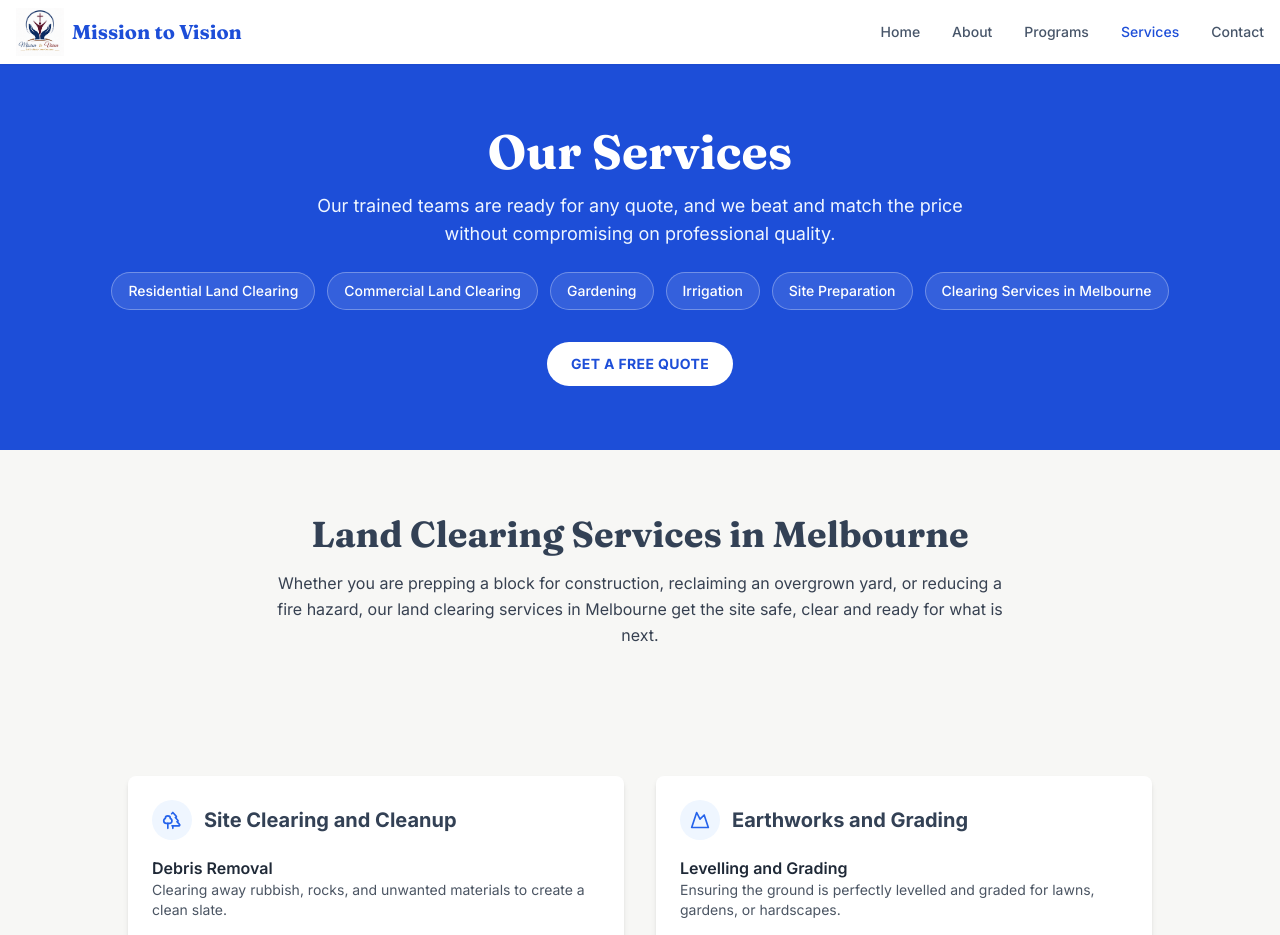
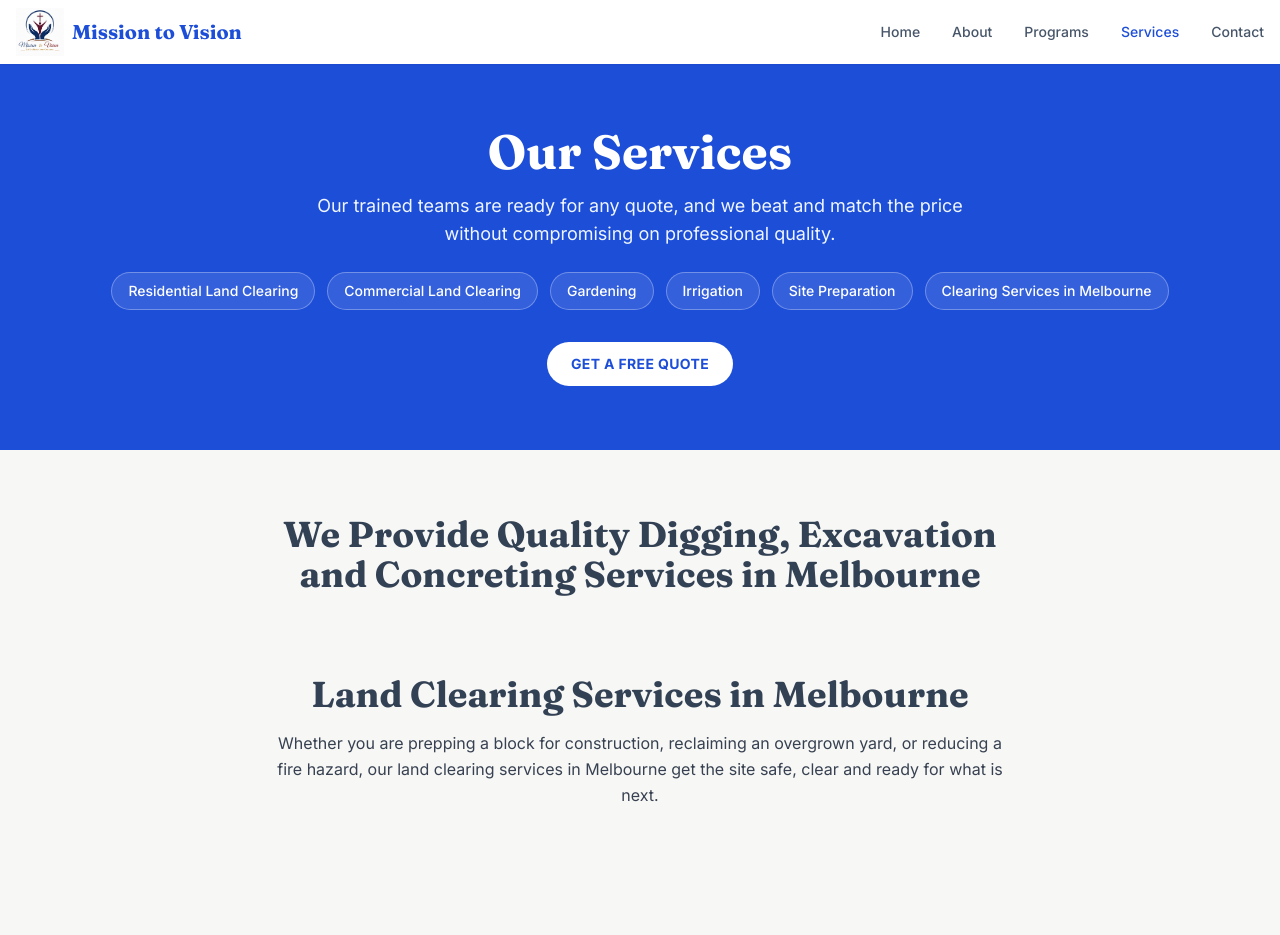
Before and after one commit to Philadelphia-Church/mission-to-vision, a React (Vite) app: page /services in a window 1280 px wide. Shown: the top 935 px of the page. Built offline with nearby package versions, Linux system fonts and the light colour scheme.

Commit message:
Add Digging, Excavation and Concreting heading to Services page

```diff
--- a/src/pages/Services.tsx
+++ b/src/pages/Services.tsx
@@ -123,6 +123,12 @@ export default function Services() {
       </section>
 
       <section className="section-container max-w-3xl mx-auto text-center">
+        <h2 className="section-title">
+          We Provide Quality Digging, Excavation and Concreting Services in Melbourne
+        </h2>
+      </section>
+
+      <section className="section-container max-w-3xl mx-auto text-center pt-0">
         <h2 className="section-title">Land Clearing Services in Melbourne</h2>
         <p className="text-gray-700 leading-relaxed">
           Whether you are prepping a block for construction, reclaiming an overgrown yard, or
```
